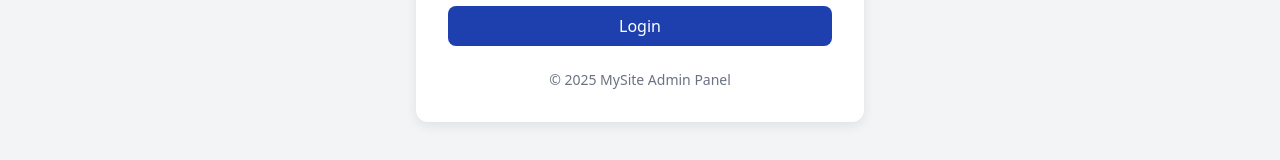
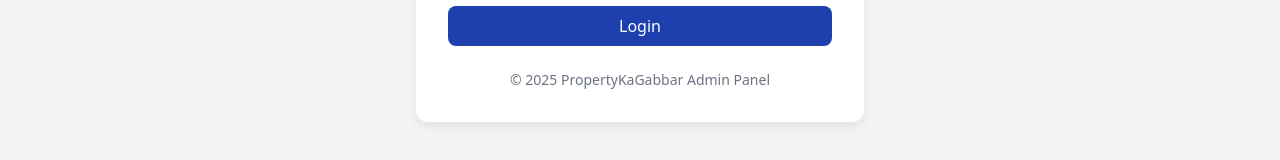
Before and after one commit to shubham321-ux/propertykagabber, a React (Vite) app in the folder frontend/frontend/: page /login in a window 1280 px wide. Shown: the part 438-598 px from the top of the page. Built offline with nearby package versions, Linux system fonts and the light colour scheme; no server answers; a web font is replaced by a local one.

Commit message:
add design changes

```diff
--- a/frontend/frontend/src/pages/Login.jsx
+++ b/frontend/frontend/src/pages/Login.jsx
@@ -64,7 +64,7 @@ export default function Login() {
         </form>
 
         <p className="text-center text-sm text-neutral mt-6">
-          © {new Date().getFullYear()} MySite Admin Panel
+          © {new Date().getFullYear()} PropertyKaGabbar Admin Panel
         </p>
       </div>
     </div>
```
